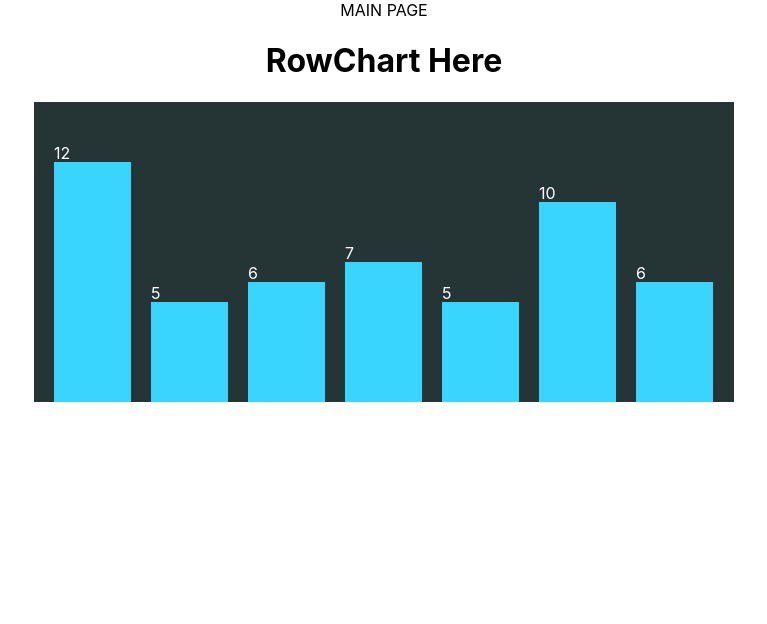
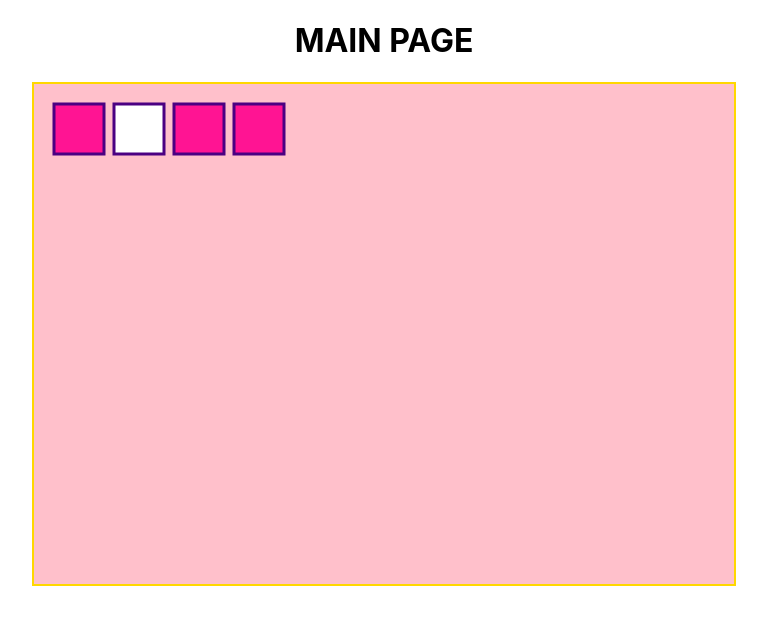
Before and after one commit to giacomo9999/learn-d3-210101, a React (Create React App) app: page / in a window 1280 px wide. Shown: the top 624 px of the page, without its empty margins (256-1023 px from the left). Built offline with nearby package versions, Linux system fonts and the light colour scheme.

Commit message:
Adopted a more declarative approach using JSX.

```diff
--- a/src/App.js
+++ b/src/App.js
@@ -1,13 +1,19 @@
 import React, { Component } from "react";
-import RowChart from "./RowChart";
+// import RowChart from "./RowChart";
+import TestThing from "./TestThing";
 import "./App.scss";
+import * as d3 from "d3";
 
 class App extends Component {
+  componentDidMount() {
+    d3.select("rect:nth-child(2").style("fill", "white");
+  }
+
   render() {
     return (
       <div className="mainPage">
-        MAIN PAGE
-        <RowChart />
+        <h1>MAIN PAGE</h1>
+        <TestThing height={500} width={700} />
       </div>
     );
   }
--- /dev/null
+++ b/src/TestThing.js
@@ -0,0 +1,27 @@
+import React from "react";
+import * as d3 from "d3";
+
+const testThing = (props) => {
+  const testBox = (
+    <svg
+      width={props.width}
+      height={props.height}
+      style={{
+        backgroundColor: "pink",
+        border: "2px solid gold",
+      }}
+    >
+      <g fill="deeppink" stroke="indigo" strokeWidth="3">
+        <rect x="20" y="20" width="50" height="50"></rect>
+        <rect x="80" y="20" width="50" height="50"></rect>
+        <rect x="140" y="20" width="50" height="50"></rect>
+        <rect x="200" y="20" width="50" height="50"></rect>
+      </g>
+    </svg>
+  );
+
+
+  return testBox;
+};
+
+export default testThing;
```
Also changed, not shown: 2 other files (tests, documents, lock files or other folders).
